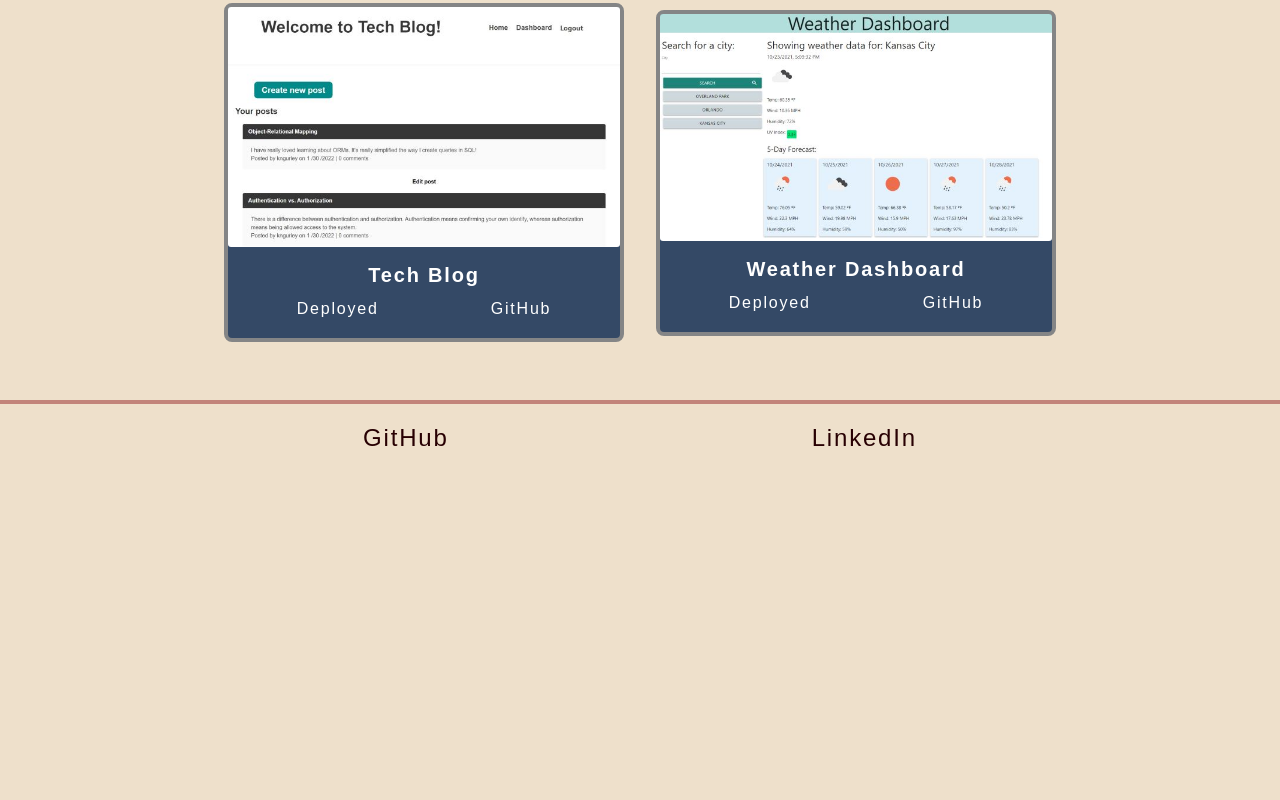
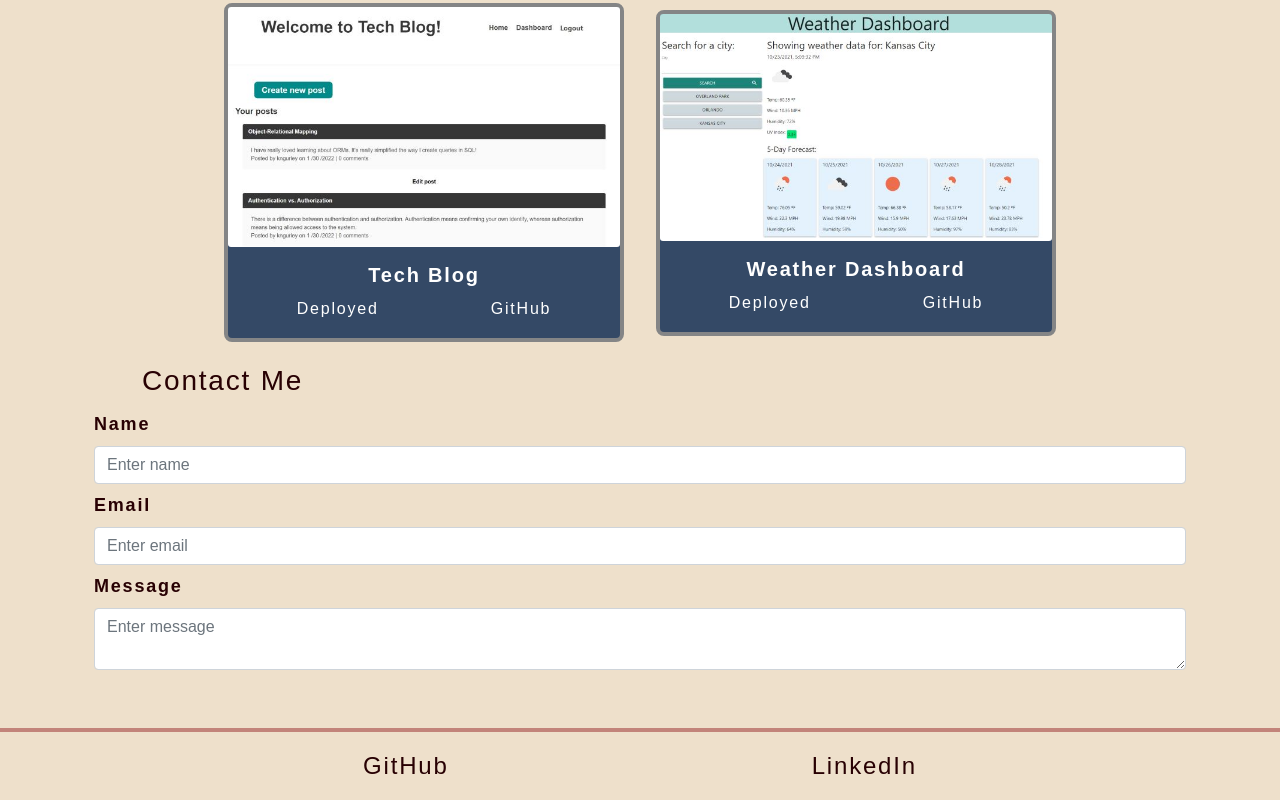
Before and after one commit to kngurley25/portfolio-spa, a React (Create React App) app: page / in a window 1280 px wide. Shown: the part 799-1599 px from the top of the page. Before the commit the page ends 1271 px from the top, so only its background shows below. Built offline with nearby package versions, Linux system fonts and the light colour scheme.

Commit message:
add contact form elements

```diff
--- a/src/App.js
+++ b/src/App.js
@@ -3,6 +3,7 @@
 import Header from "./components/Header";
 import About from "./components/About";
 import Project from "./components/Project";
+import ContactForm from "./components/Contact";
 import Footer from "./components/Footer";
 
 function App() {
@@ -16,6 +17,7 @@
       <main>
       <About></About>
       <Project></Project>
+      <ContactForm></ContactForm>
       </main>
 
       <Footer></Footer>
--- /dev/null
+++ b/src/components/Contact/index.js
@@ -0,0 +1,27 @@
+import React from 'react';
+import Form from 'react-bootstrap/Form';
+import InputGroup from 'react-bootstrap/InputGroup'
+
+function ContactForm() {
+    return (
+        <section>
+            <h3>Contact Me</h3>
+            <Form>
+                <Form.Group>
+                    <Form.Label htmlFor="name">Name</Form.Label>
+                    <Form.Control type="text" name="name" placeholder="Enter name"></Form.Control>
+                </Form.Group>
+                <Form.Group>
+                    <Form.Label htmlFor="email">Email</Form.Label>
+                    <Form.Control type="email" name="email" placeholder="Enter email"></Form.Control>
+                </Form.Group>
+                <Form.Group>
+                    <Form.Label htmlFor="message">Message</Form.Label>
+                    <Form.Control as="textarea" type="text" name="message" placeholder="Enter message"></Form.Control>
+                </Form.Group>
+            </Form>
+        </section>
+    )
+}
+
+export default ContactForm;
--- a/src/index.css
+++ b/src/index.css
@@ -132,6 +132,11 @@
   font-weight: bold;
 }
 
+/* section: contact */
+.form-control {
+  margin-bottom: 0.5rem;
+}
+
 /* footer */
 footer {
   position: relative;
```
